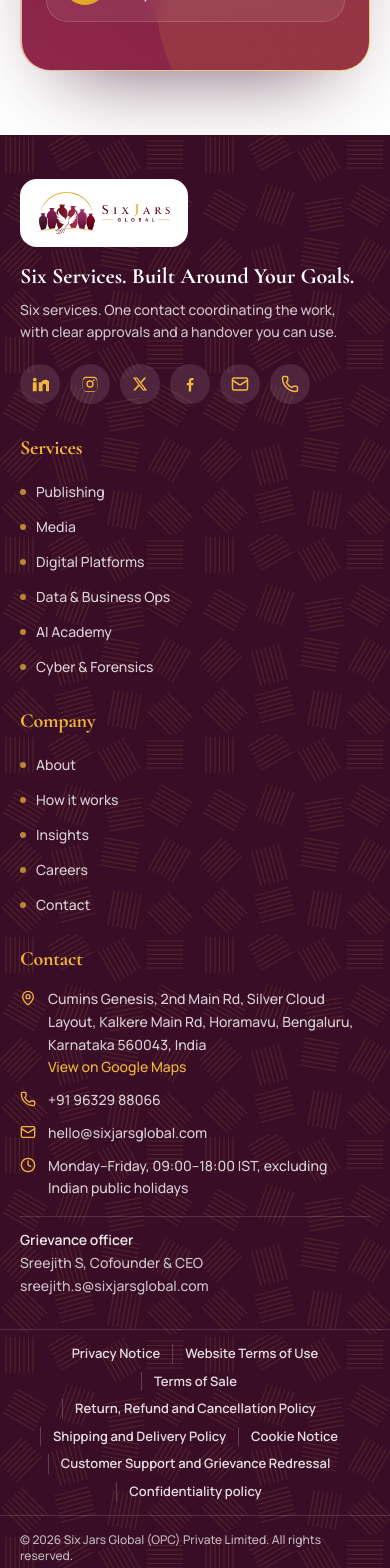
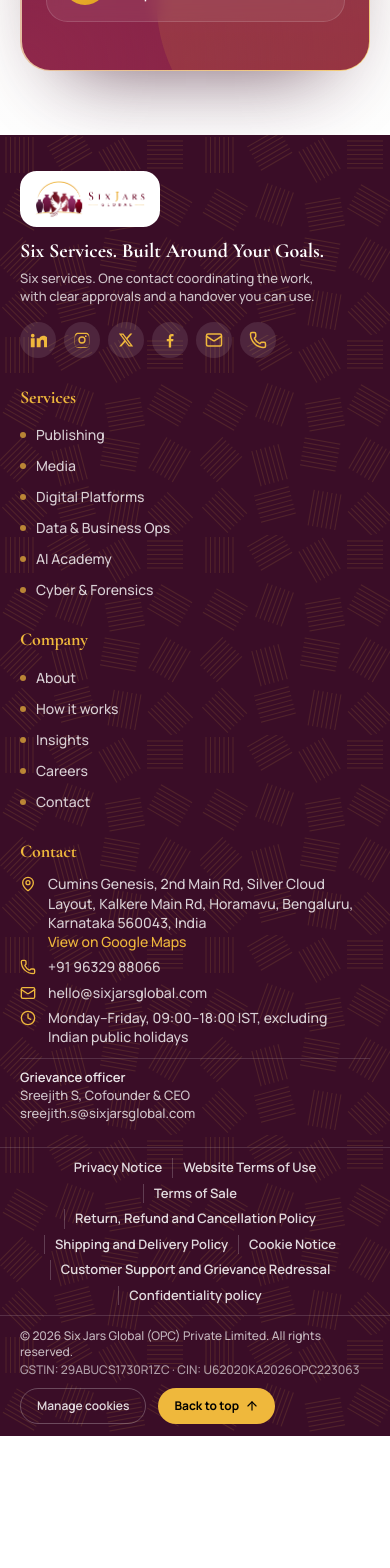
Before and after one commit to Sedawk-Dynamics/Sir-Jars, a Next.js app: page / in a window 390 px wide. Shown: the part 10020-11588 px from the top of the page. After the commit the page ends 11456 px from the top, so only its background shows below. Built offline with nearby package versions, Linux system fonts and the light colour scheme.

Commit message:
Compress footer spacing further
Tighter padding, list spacing and type sizes throughout; content,
links and buttons unchanged.

Co-Authored-By: Claude Opus 5.5 <noreply@anthropic.com>

```diff
--- a/components/site-footer.tsx
+++ b/components/site-footer.tsx
@@ -66,7 +66,7 @@ const companyLinks = [
   { label: 'Contact', href: '/contact' },
 ]
 
-const columnHeading = 'text-xl font-bold leading-tight mb-4 text-gold'
+const columnHeading = 'text-lg font-bold leading-tight mb-3 text-gold'
 const columnLink =
   'group inline-flex items-center gap-2.5 text-sm text-ivory/80 hover:text-gold transition-colors'
 
@@ -104,8 +104,8 @@ export default function SiteFooter() {
         }}
       />
 
-      <div className="max-w-7xl mx-auto px-5 sm:px-6 lg:px-8 pt-10 lg:pt-12">
-        <div className="grid sm:grid-cols-2 lg:grid-cols-[1.35fr_1fr_1fr_1.35fr] gap-x-12 gap-y-8 pb-8">
+      <div className="max-w-7xl mx-auto px-5 sm:px-6 lg:px-8 pt-8 lg:pt-9">
+        <div className="grid sm:grid-cols-2 lg:grid-cols-[1.35fr_1fr_1fr_1.35fr] gap-x-10 gap-y-7 pb-6">
           {/* Brand */}
           <div>
             {/* The wordmark and jars are burgundy and gold on transparency, so
@@ -114,7 +114,7 @@ export default function SiteFooter() {
             <Link
               href="/"
               aria-label="Six Jars Global — home"
-              className="inline-flex items-center justify-center rounded-xl px-3.5 py-2.5"
+              className="inline-flex items-center justify-center rounded-xl px-3 py-2"
               style={{ background: 'var(--color-ivory)' }}
             >
               <Image
@@ -122,28 +122,28 @@ export default function SiteFooter() {
                 alt="Six Jars Global"
                 width={LOGO_W}
                 height={LOGO_H}
-                className="h-12 w-auto object-contain"
+                className="h-10 w-auto object-contain"
               />
             </Link>
             <p
-              className="mt-4 font-bold leading-tight text-ivory"
-              style={{ fontFamily: 'var(--font-heading)', fontSize: '1.375rem' }}
+              className="mt-3 font-bold leading-tight text-ivory"
+              style={{ fontFamily: 'var(--font-heading)', fontSize: '1.25rem' }}
             >
               Six Services. Built Around Your Goals.
             </p>
-            <p className="mt-2 text-sm leading-relaxed max-w-xs text-ivory/75">
+            <p className="mt-1.5 text-[13px] leading-snug max-w-xs text-ivory/75">
               Six services. One contact coordinating the work, with clear approvals and a
               handover you can use.
             </p>
 
-            <ul className="mt-5 flex flex-wrap items-center gap-2.5" aria-label="Social and contact links">
+            <ul className="mt-4 flex flex-wrap items-center gap-2" aria-label="Social and contact links">
               {socialLinks.map((s) => (
                 <li key={s.href}>
                   <a
                     href={s.href}
                     {...(s.external ? { target: '_blank', rel: 'noopener noreferrer' } : {})}
                     aria-label={s.external ? `${s.label} (opens in a new tab)` : s.label}
-                    className="inline-flex items-center justify-center w-10 h-10 rounded-full text-gold bg-white/10 transition-colors hover:text-black hover:bg-gold"
+                    className="inline-flex items-center justify-center w-9 h-9 rounded-full text-gold bg-white/10 transition-colors hover:text-black hover:bg-gold"
                   >
                     {s.icon}
                   </a>
@@ -155,7 +155,7 @@ export default function SiteFooter() {
           {/* Services */}
           <nav aria-label="Services">
             <h2 className={columnHeading} style={{ fontFamily: 'var(--font-heading)' }}>Services</h2>
-            <ul className="space-y-2.5">
+            <ul className="space-y-1.5">
               {capabilities.map((c) => (
                 <li key={c.slug}>
                   <Link href={`/capabilities/${c.slug}`} className={columnLink}>
@@ -170,7 +170,7 @@ export default function SiteFooter() {
           {/* Company */}
           <nav aria-label="Company">
             <h2 className={columnHeading} style={{ fontFamily: 'var(--font-heading)' }}>Company</h2>
-            <ul className="space-y-2.5">
+            <ul className="space-y-1.5">
               {companyLinks.map((l) => (
                 <li key={l.href}>
                   <Link href={l.href} className={columnLink}>
@@ -185,7 +185,7 @@ export default function SiteFooter() {
           {/* Contact */}
           <div>
             <h2 className={columnHeading} style={{ fontFamily: 'var(--font-heading)' }}>Contact</h2>
-            <address className="not-italic space-y-2.5 text-sm leading-relaxed text-ivory/80">
+            <address className="not-italic space-y-1.5 text-sm leading-snug text-ivory/80">
               <p className="flex gap-3">
                 <MapPin size={16} aria-hidden="true" className="shrink-0 mt-0.5 text-gold" />
                 <span>
@@ -223,7 +223,7 @@ export default function SiteFooter() {
             {/* Grievance officer — required to be published under the
                 Consumer Protection (E-Commerce) Rules, 2020. */}
             <p
-              className="mt-4 pt-3 text-sm leading-relaxed text-ivory/75"
+              className="mt-3 pt-2.5 text-[13px] leading-snug text-ivory/75"
               style={{ borderTop: '1px solid rgba(255,255,255,0.14)' }}
             >
               <span className="block text-ivory/90 font-semibold">Grievance officer</span>
@@ -240,16 +240,16 @@ export default function SiteFooter() {
       {/* Legal links — a full-width centred bar with dividers. */}
       <nav
         aria-label="Legal"
-        className="py-3.5"
+        className="py-2.5"
         style={{
           borderTop: '1px solid rgba(255,255,255,0.14)',
           borderBottom: '1px solid rgba(255,255,255,0.14)',
         }}
       >
         <div className="max-w-7xl mx-auto px-5 sm:px-6 lg:px-8">
-          <ul className="flex flex-wrap justify-center gap-y-2 text-[13px] font-semibold">
+          <ul className="flex flex-wrap justify-center gap-y-1.5 text-[13px] font-semibold">
             {legalOrder.map((slug) => (
-              <li key={slug} className="px-3 border-l border-white/20 first:border-l-0">
+              <li key={slug} className="px-2.5 border-l border-white/20 first:border-l-0">
                 <Link href={`/legal/${slug}`} className="text-ivory/85 hover:text-gold transition-colors">
                   {legalDocs[slug].title}
                 </Link>
@@ -259,20 +259,20 @@ export default function SiteFooter() {
         </div>
       </nav>
 
-      <div className="max-w-7xl mx-auto px-5 sm:px-6 lg:px-8 py-4">
-        <div className="flex flex-col md:flex-row md:items-center justify-between gap-3">
+      <div className="max-w-7xl mx-auto px-5 sm:px-6 lg:px-8 py-3">
+        <div className="flex flex-col md:flex-row md:items-center justify-between gap-2.5">
           <div>
             <p className="text-xs text-ivory/70">
               &copy; {year} {org.legalName}. All rights reserved.
             </p>
-            <p className="text-xs text-ivory/60 mt-1">
+            <p className="text-xs text-ivory/60 mt-0.5">
               GSTIN: {org.gstin}
               {org.cin ? <> &middot; CIN: {org.cin}</> : null}
             </p>
           </div>
           <div className="flex items-center gap-3">
-            <CookieSettingsButton className="inline-flex items-center px-4 rounded-full text-xs font-semibold text-ivory/85 hover:text-gold border border-ivory/25 transition-colors min-h-10" />
-            <BackToTop className="inline-flex items-center gap-1.5 px-4 rounded-full text-xs font-bold min-h-10 bg-gold text-black transition-transform hover:-translate-y-0.5" />
+            <CookieSettingsButton className="inline-flex items-center px-4 rounded-full text-xs font-semibold text-ivory/85 hover:text-gold border border-ivory/25 transition-colors min-h-9" />
+            <BackToTop className="inline-flex items-center gap-1.5 px-4 rounded-full text-xs font-bold min-h-9 bg-gold text-black transition-transform hover:-translate-y-0.5" />
           </div>
         </div>
       </div>
```
